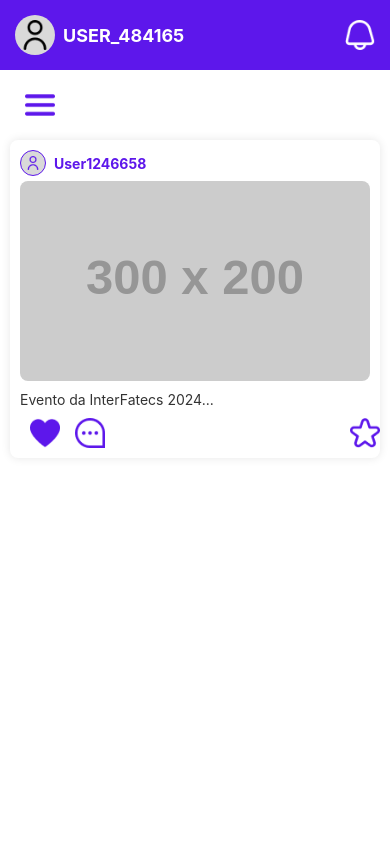
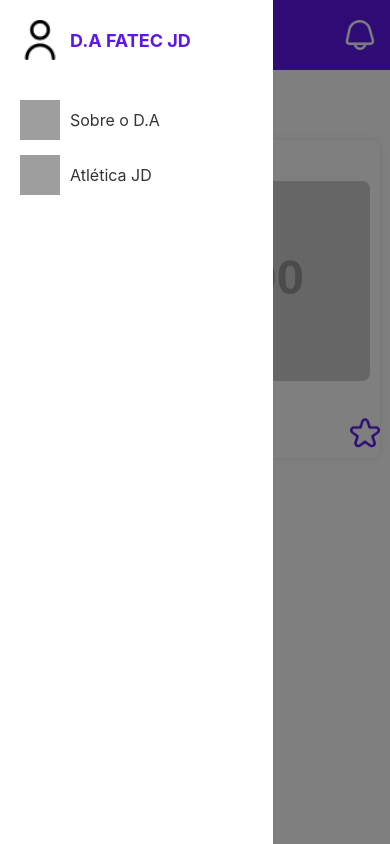
Before and after one commit to beamonteiro19/Interdisciplinar, a React Native app: screen /Home in a window 390 px wide. Both pictures are taken after a click on the element 47 px from the left and 105 px from the top of the page. Built offline with nearby package versions, Linux system fonts and the light colour scheme; grey boxes are pictures that could not be loaded.

Commit message:
Sidebar da tela de Início

```diff
--- a/src/views/Home.tsx
+++ b/src/views/Home.tsx
@@ -2,6 +2,7 @@
 import { View, Text, Image, TouchableOpacity, StyleSheet, ScrollView } from 'react-native';
 import { useNavigation } from '@react-navigation/native';
 import ChatModal from '../views/ChatModal';
+import Sidebar from '../views/Sidebar';
 import HeartIcon from '../images/icons/coracao.png';
 import ChatIcon from '../images/icons/comentario.png';
 import FavIcon from '../images/icons/estrela.png';
@@ -13,6 +14,7 @@
 const Home = () => {
   const navigation = useNavigation();
   const [chatVisible, setChatVisible] = useState(false);
+  const [sidebarVisible, setSidebarVisible] = useState(false);
 
   return (
     <ScrollView style={styles.container}>
@@ -31,7 +33,7 @@
 
       {/* Menu lateral hambúrguer */}
       <View style={styles.menuContainer}>
-        <TouchableOpacity style={styles.menuButton}>
+        <TouchableOpacity style={styles.menuButton} onPress={() => setSidebarVisible(true)}>
           <Image source={MenuIcon} style={styles.actionIcon} />
         </TouchableOpacity>
       </View>
@@ -59,7 +61,9 @@
         </View>
       </View>
 
+      {/* Modais */}
       <ChatModal visible={chatVisible} onClose={() => setChatVisible(false)} />
+      <Sidebar visible={sidebarVisible} onClose={() => setSidebarVisible(false)} />
     </ScrollView>
   );
 };
--- /dev/null
+++ b/src/views/Sidebar.tsx
@@ -0,0 +1,84 @@
+import React from 'react';
+import { View, Text, Image, TouchableOpacity, StyleSheet, Modal } from 'react-native';
+import ProfileIcon from '../images/icons/perfilHome.png';
+import InfoIcon from '../images/icons/infoIcon.png';
+import AthleticIcon from '../images/icons/logoAtletica.png';
+
+const Sidebar = ({ visible, onClose }) => {
+  return (
+    <Modal
+      visible={visible}
+      animationType="slide"
+      transparent={true}
+      onRequestClose={onClose}
+    >
+      <TouchableOpacity style={styles.overlay} onPress={onClose}>
+        <View style={styles.sidebarContainer}>
+          <View style={styles.header}>
+            <Image source={ProfileIcon} style={styles.profileIcon} />
+            <Text style={styles.title}>D.A FATEC JD</Text>
+          </View>
+
+          <View style={styles.menuItems}>
+            <View style={styles.menuItem}>
+              <Image source={InfoIcon} style={styles.icon} />
+              <Text style={styles.menuText}>Sobre o D.A</Text>
+            </View>
+            <View style={styles.menuItem}>
+              <Image source={AthleticIcon} style={styles.icon} />
+              <Text style={styles.menuText}>Atlética JD</Text>
+            </View>
+          </View>
+        </View>
+      </TouchableOpacity>
+    </Modal>
+  );
+};
+
+const styles = StyleSheet.create({
+  overlay: {
+    flex: 1,
+    backgroundColor: 'rgba(0, 0, 0, 0.5)',
+    justifyContent: 'flex-start',
+  },
+  sidebarContainer: {
+    width: '70%',
+    height: '100%',
+    backgroundColor: '#FFF',
+    padding: 20,
+  },
+  header: {
+    flexDirection: 'row',
+    alignItems: 'center',
+    marginBottom: 20,
+  },
+  profileIcon: {
+    width: 40,
+    height: 40,
+    marginRight: 10,
+  },
+  title: {
+    fontSize: 18,
+    fontWeight: 'bold',
+    color: '#5D17EB',
+  },
+  menuItems: {
+    marginTop: 20,
+  },
+  menuItem: {
+    flexDirection: 'row',
+    alignItems: 'center',
+    marginBottom: 15,
+  },
+  icon: {
+    width: 40,
+    height: 40,
+    marginRight: 10,
+  },
+  menuText: {
+    fontSize: 16,
+    color: '#333',
+  },
+});
+
+export default Sidebar;
```
